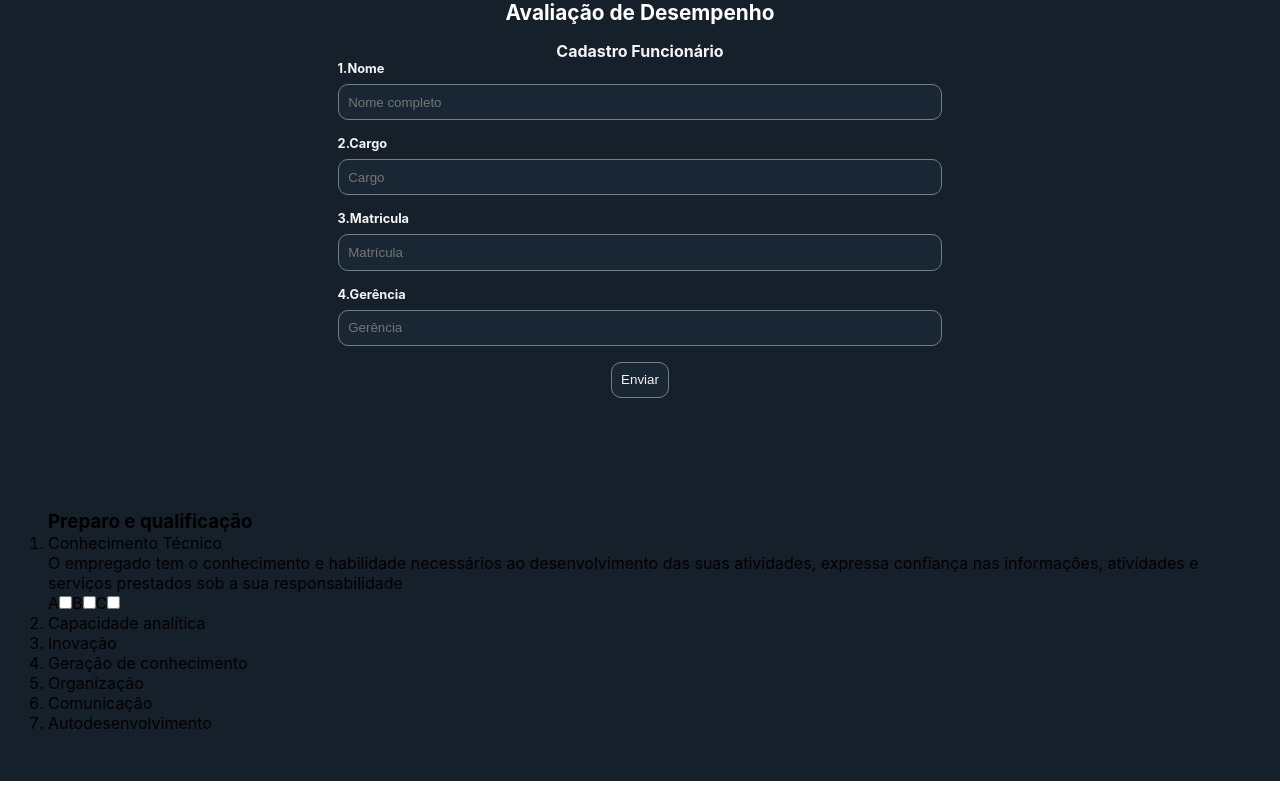
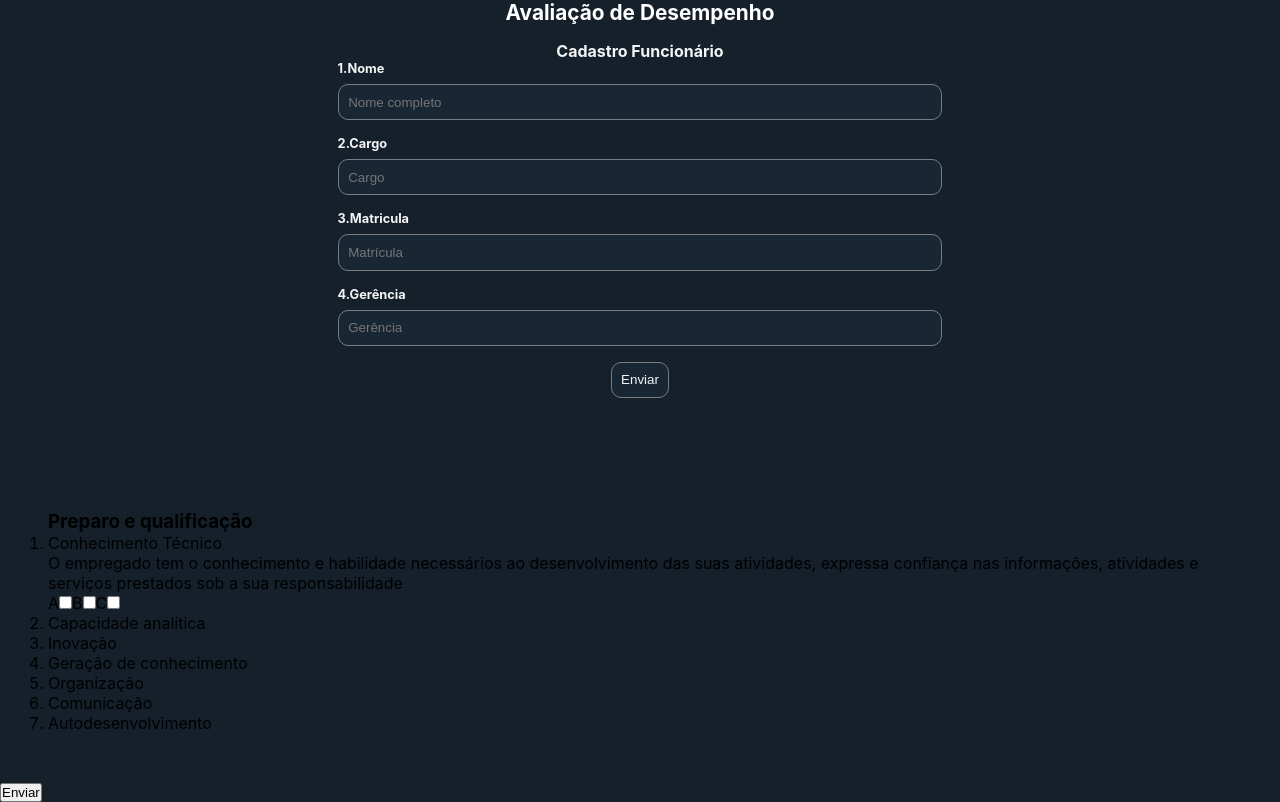
Before and after one commit to Leandro-Frota/appAvaliacaoDesempenho, a React (Create React App) app: page / in a window 1280 px wide. Built offline with nearby package versions, Linux system fonts and the light colour scheme.

Commit message:
Add button and refactore compoment app

```diff
--- a/src/App.js
+++ b/src/App.js
@@ -17,7 +17,7 @@
 
   function updateName(name){
     setName(name)
-  }
+}
 
   function updateOffice(office){
     setOffice(office)
@@ -37,12 +37,9 @@
   console.log(listEmploy)
 }
 
+  return (
 
-
-
-
-  return (
-       <div className="app">
+       <form className="app">
         <h1>Avaliação de Desempenho</h1>
         <Cadastro
          updateName={updateName}
@@ -50,10 +47,11 @@
          updateRegistration={updateRegistration}
          updateManagement={updateManagement}
          updateListEmploy = {updateListEmploy}
-
          />
         <PreparoQualificacao/>
-      </div>
+        <button>Enviar</button>
+      </form>
+
 
   );
 }
```
Also changed, not shown: 1 other file (tests, documents, lock files or other folders).
